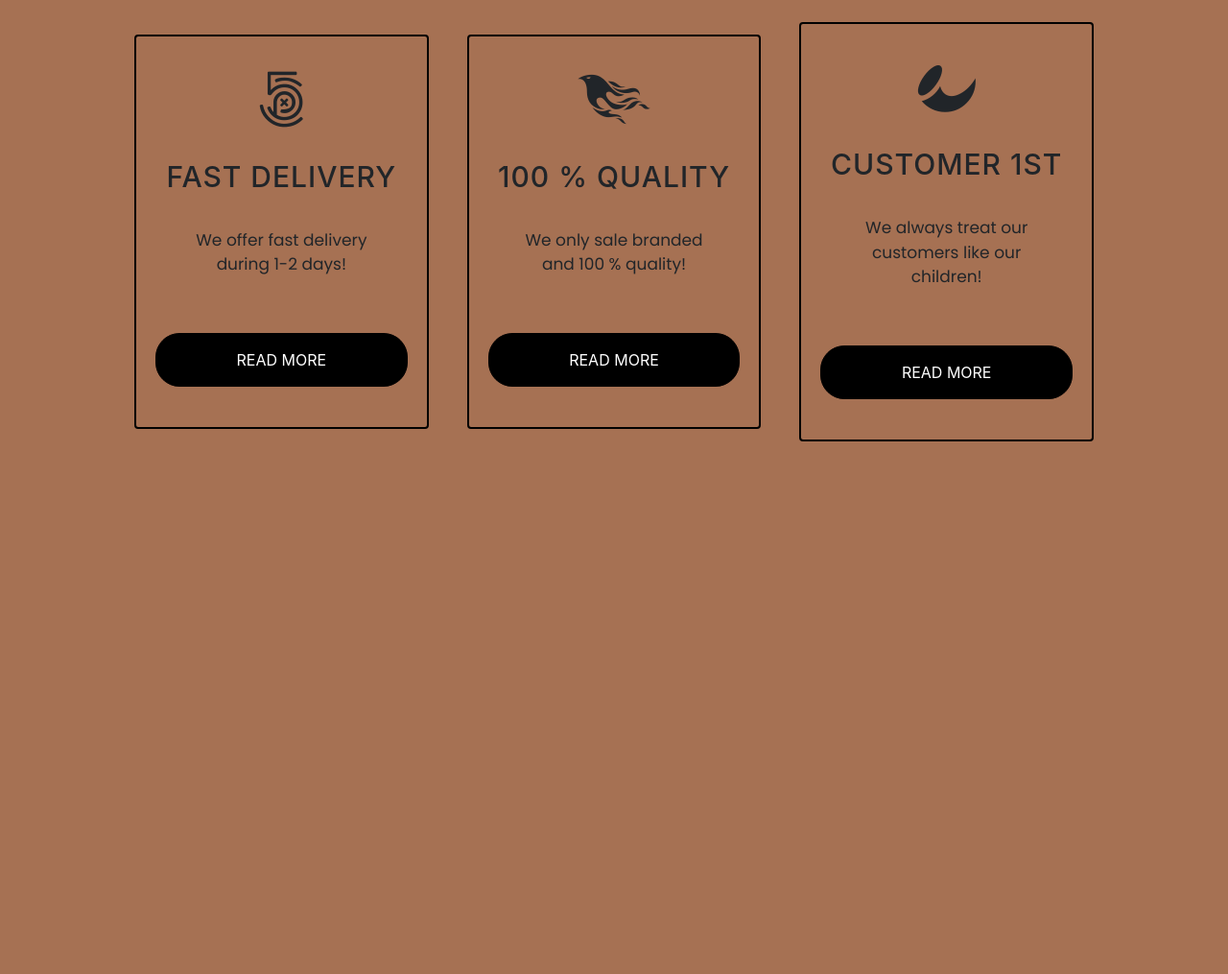
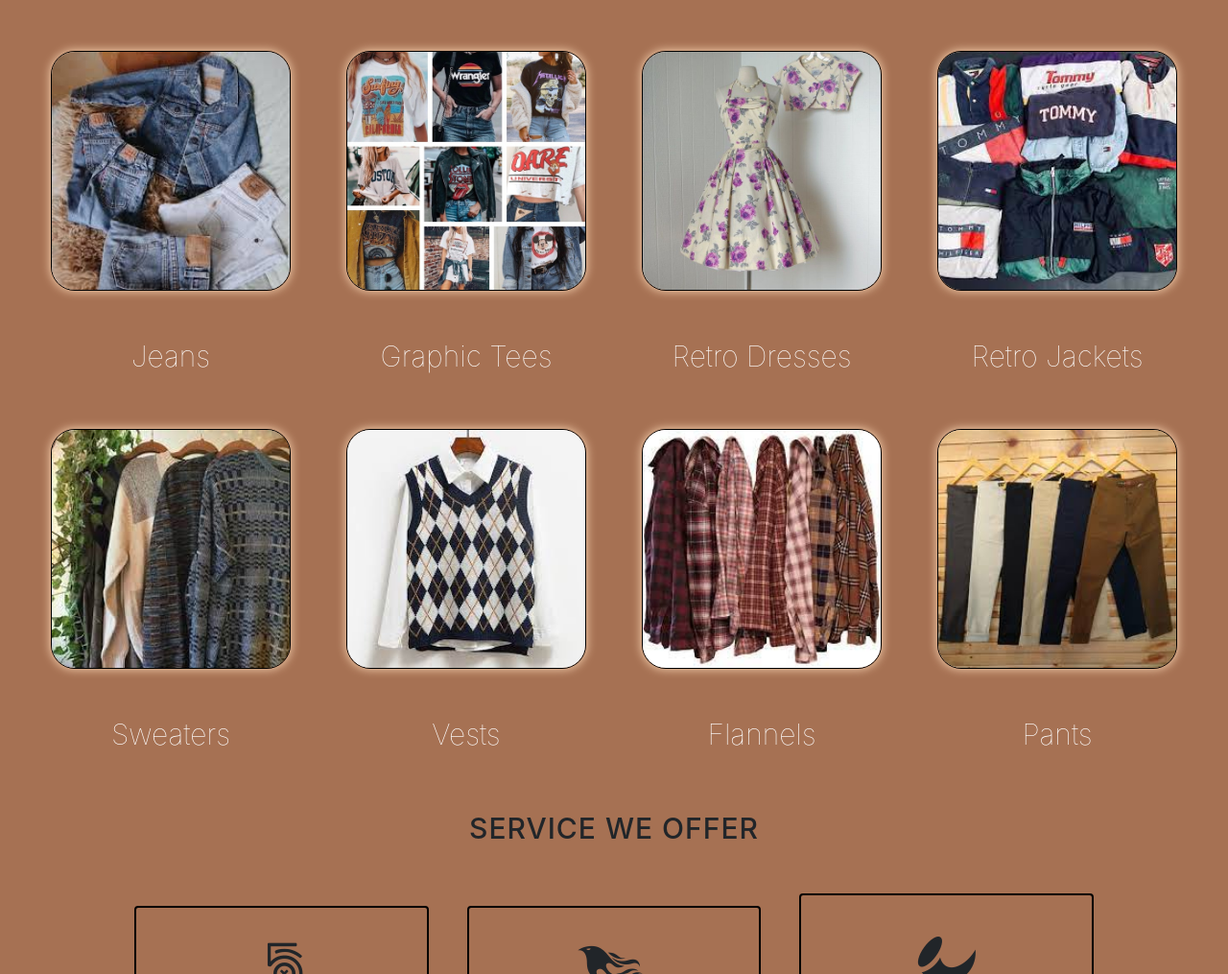
Before and after one commit to Izali-hiz/AIMT_project, a website: page index.html in a window 1280 px wide. Shown: the part 975-1990 px from the top of the page at 96% size. Before the commit the page ends 1485 px from the top, so only its background shows below. Drawn offline with nearby package versions, Linux system fonts and the light colour scheme.

Commit message:
adding_productsSection&&CSS

```diff
--- a/index.html
+++ b/index.html
@@ -89,6 +89,65 @@
     </section>
     <!-- carousel Section end-->
 
+    <!-- product Section -->
+    <div class="products p-2 p-lg-4 mt-3">
+
+        <section class="features" id="features">
+            <h1 class="text-center ">OUR PRODUCTS</h1>
+            <div class="feature_section">
+                <div class="feature_box">
+                    <img src="img/Jeans.jpg" alt="" />
+                    <div class="textbox">
+                        <h3>Jeans</h3>
+                    </div>
+                </div>
+                <div class="feature_box">
+                    <img src="img/graphic tees.jpg" alt="" />
+                    <div class="text box">
+                        <h3>Graphic Tees</h3>
+                    </div>
+                </div>
+                <div class="feature box">
+                    <img src="img/retro dress.jpg" alt="" />
+                    <div class="text box">
+                        <h3>Retro Dresses</h3>
+                    </div>
+                </div>
+                <div class="feature_box">
+                    <img src="img/retro jaket.jpg" alt="" />
+                    <div class="text box">
+                        <h3>Retro Jackets</h3>
+                    </div>
+                </div>
+                <div class="feature_box">
+                    <img src="img/Sweater.jpg" alt="" />
+                    <div class="text box">
+                        <h3>Sweaters</h3>
+                    </div>
+                </div>
+                <div class="feature_box">
+                    <img src="img/vest.jpg" alt="" />
+                    <div class="text box">
+                        <h3>Vests</h3>
+                    </div>
+                </div>
+                <div class="feature_box">
+                    <img src="img/vintage flannels.jpg" alt="" />
+                    <div class="text box">
+                        <h3>Flannels</h3>
+                    </div>
+                </div>
+                <div class="feature_box">
+                    <img src="img/pants.jpg" alt="" />
+                    <div class="text box">
+                        <h3>Pants</h3>
+                    </div>
+                </div>
+            </div>
+        </section>
+    </div>
+    <!-- product Section end-->
+
     <!-- service offer Sectoin -->
     <div class="cards">
         <h2 class="header">
--- a/style.css
+++ b/style.css
@@ -134,6 +134,53 @@ a {
 /* carousel CSS section end*/
 
 
+/* products CSS section */
+
+.feature_section {
+    display: flex;
+    flex-wrap: wrap;
+    background-color: #a67153;
+    color: white !important;
+}
+
+.feature_section div {
+    margin: auto;
+    padding: 0;
+    /* padding-bottom: 25px; */
+    width: 300px;
+    text-align: center;
+    padding-top: 50px;
+}
+
+.feature_section div img {
+    /* margin: 20px; */
+    width: 250px;
+    height: 250px;
+    display: inline-block;
+    object-fit: cover;
+    object-position: center;
+    border-radius: 10%;
+    border: 1px solid rgb(0, 0, 0);
+    box-shadow: 0px 0px 10px 1px rgb(241, 203, 169), inset 5px 1px;
+    border-collapse: collapse;
+}
+
+.feature_section div>h3 {
+    transition: 0.1s;
+    font-size: 30px;
+    font-weight: lighter;
+}
+
+.feature_section div>h3:hover {
+    color: #3a2715;
+    font-size: 25px;
+    font-weight: bolder;
+}
+
+
+/* products CSS section end*/
+
+
 /* service offer section  */
 
 .cards {
```
Also changed, not shown: img/Jeans.jpg (added), img/Sweater.jpg (added), img/graphic tees.jpg (added), img/pants.jpg (added), img/retro dress.jpg (added), img/retro jaket.jpg (added), img/vest.jpg (added), img/vintage flannels.jpg (added).
